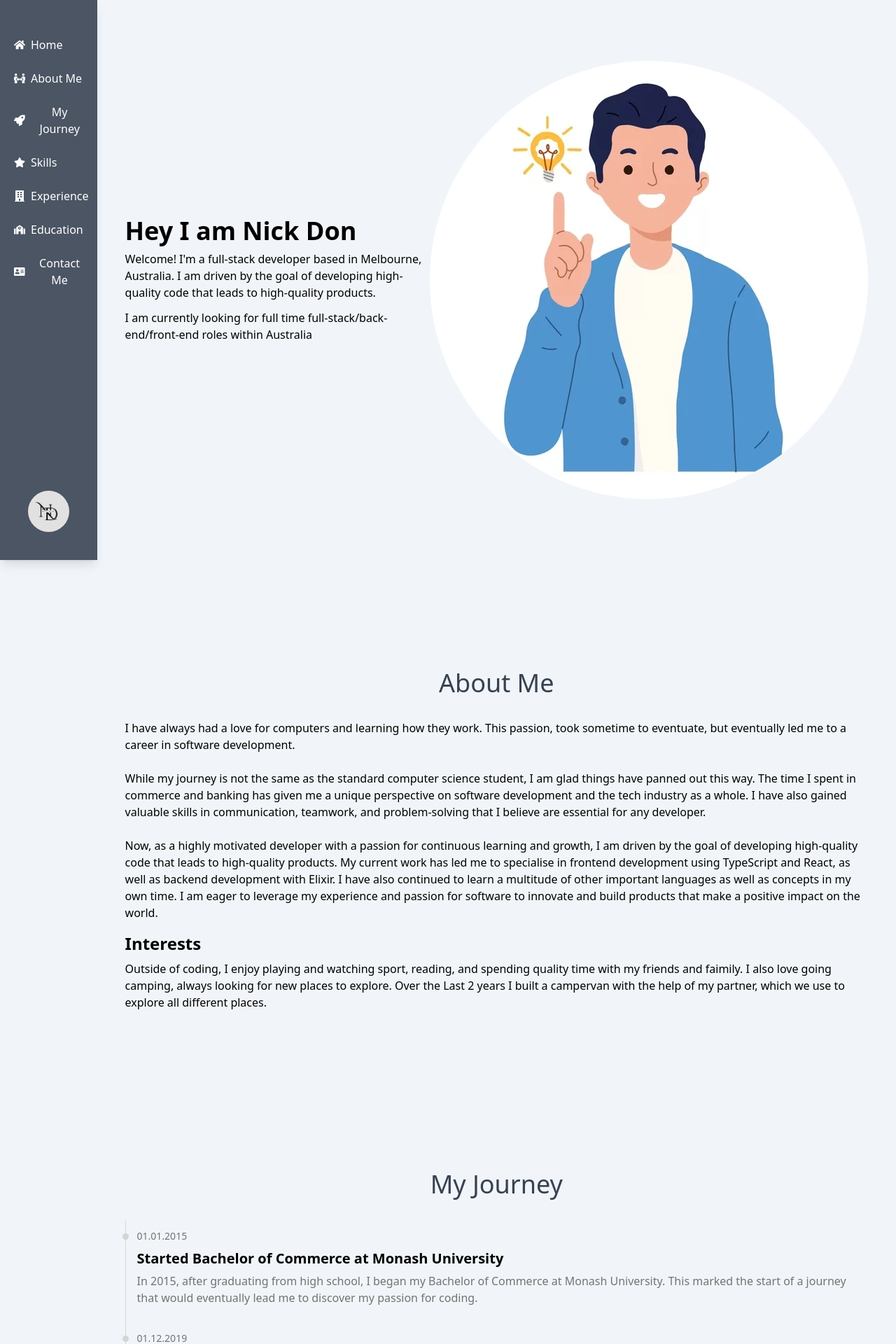
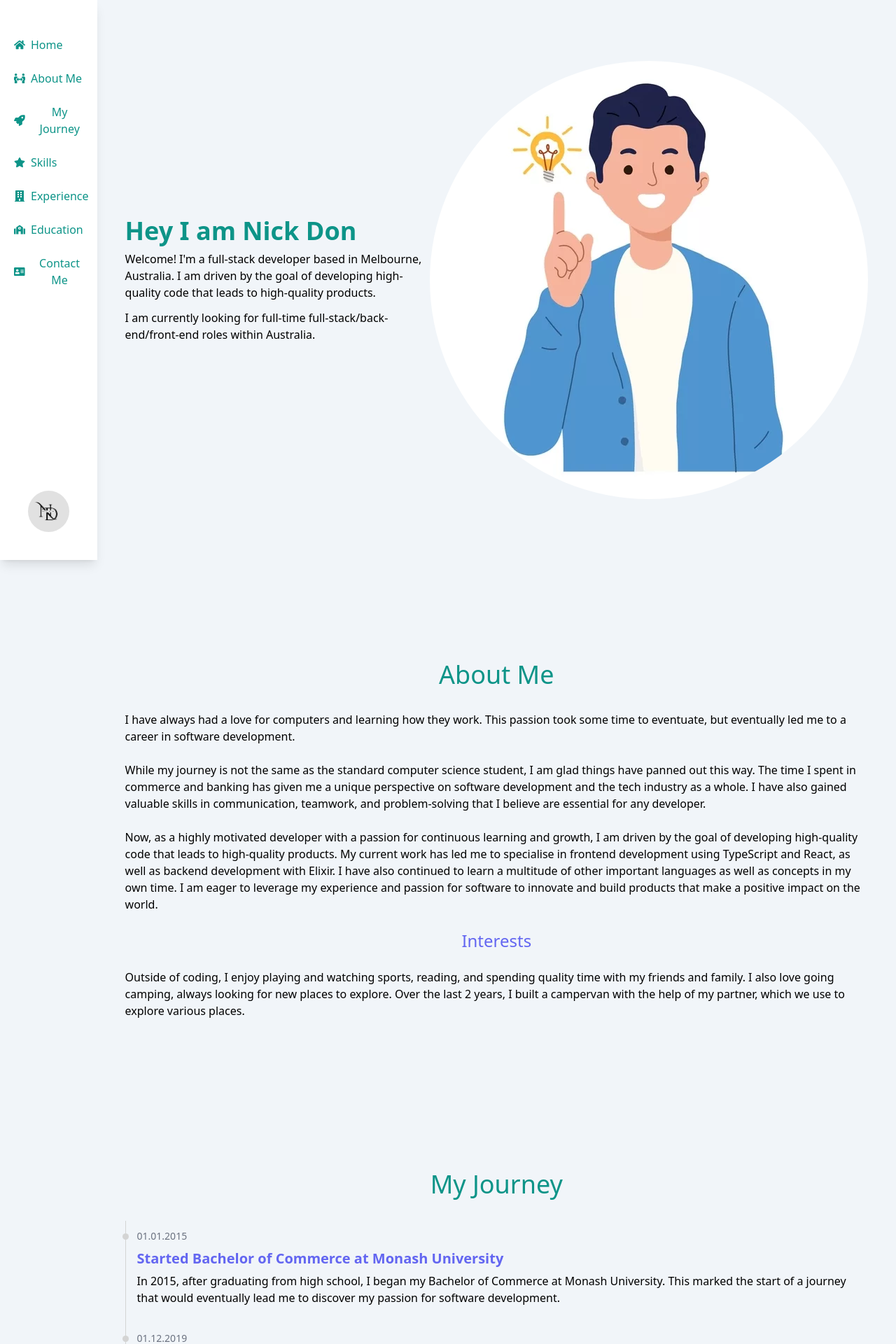
Before and after one commit to ndon97/personalWebsite, a React (Vite) app: page / in a window 1280 px wide. Shown: the top 1920 px of the page at 70% size. Built offline with nearby package versions, Linux system fonts and the light colour scheme.

Commit message:
styling updates

```diff
--- a/src/HomePage/About/About.tsx
+++ b/src/HomePage/About/About.tsx
@@ -1,35 +1,41 @@
 export default function About() {
   return (
     <div className="flex h-screen w-full items-center justify-center pl-10 pr-10">
+      <div className="flex">
         <div className="m-auto">
-        <h1 className="mb-8 text-center text-4xl font-medium text-gray-700">About Me</h1>
+          <h1 className="mb-8 text-center text-4xl font-medium text-teal-600">About Me</h1>
           <p className="mr-2">
-          I have always had a love for computers and learning how they work. This passion, took
-          sometime to eventuate, but eventually led me to a career in software development.
+            I have always had a love for computers and learning how they work. This passion took
+            some time to eventuate, but eventually led me to a career in software development.
           </p>
           <p className="mt-6">
             While my journey is not the same as the standard computer science student, I am glad
             things have panned out this way. The time I spent in commerce and banking has given me a
             unique perspective on software development and the tech industry as a whole. I have also
-          gained valuable skills in communication, teamwork, and problem-solving that I believe are
-          essential for any developer.
+            gained valuable skills in communication, teamwork, and problem-solving that I believe
+            are essential for any developer.
           </p>
           <p className="mt-6">
-          Now, as a highly motivated developer with a passion for continuous learning and growth, I
-          am driven by the goal of developing high-quality code that leads to high-quality products.
-          My current work has led me to specialise in frontend development using TypeScript and
-          React, as well as backend development with Elixir. I have also continued to learn a
-          multitude of other important languages as well as concepts in my own time. I am eager to
-          leverage my experience and passion for software to innovate and build products that make a
-          positive impact on the world.
+            Now, as a highly motivated developer with a passion for continuous learning and growth,
+            I am driven by the goal of developing high-quality code that leads to high-quality
+            products. My current work has led me to specialise in frontend development using
+            TypeScript and React, as well as backend development with Elixir. I have also continued
+            to learn a multitude of other important languages as well as concepts in my own time. I
+            am eager to leverage my experience and passion for software to innovate and build
+            products that make a positive impact on the world.
           </p>
-        <h2 className="mb-2 pt-4 text-2xl font-bold">Interests</h2>
-        <p className="">
-          Outside of coding, I enjoy playing and watching sport, reading, and spending quality time
-          with my friends and faimily. I also love going camping, always looking for new places to
-          explore. Over the Last 2 years I built a campervan with the help of my partner, which we
-          use to explore all different places.
+          <div className="mt-6 flex items-center">
+            <div>
+              <h2 className="mb-6 text-center text-2xl font-medium text-indigo-500">Interests</h2>
+              <p>
+                Outside of coding, I enjoy playing and watching sports, reading, and spending
+                quality time with my friends and family. I also love going camping, always looking
+                for new places to explore. Over the last 2 years, I built a campervan with the help
+                of my partner, which we use to explore various places.
               </p>
+            </div>
+          </div>
+        </div>
       </div>
     </div>
   );
--- a/src/HomePage/ContactMe/ContactMe.tsx
+++ b/src/HomePage/ContactMe/ContactMe.tsx
@@ -4,7 +4,7 @@ import { FaMobileAlt, FaEnvelope, FaGithub, FaLinkedin } from 'react-icons/fa';
 export default function ContactMe() {
   return (
     <div className="flex flex-col items-center bg-white p-10 pt-0">
-      <h1 className="pb-6 pt-4 text-center text-2xl font-medium text-gray-700">Contact</h1>
+      <h1 className="pb-6 pt-4 text-center text-2xl font-medium text-teal-600">Contact</h1>
       <footer className="flex w-full justify-around">
         <ContactMeCard
           title="Mobile"
@@ -23,7 +23,7 @@ export default function ContactMe() {
           icon={<FaGithub size={30} />}
         />
         <ContactMeCard
-          title="Linkedln"
+          title="LinkedIn"
           link="https://www.linkedin.com/in/nick-don/"
           icon={<FaLinkedin size={30} className="text-blue-800" />}
         />
--- a/src/HomePage/Education/Education.tsx
+++ b/src/HomePage/Education/Education.tsx
@@ -3,14 +3,19 @@ export default function Education() {
   return (
     <div className="flex h-screen w-full flex-col items-center p-10">
       <div className="m-auto">
-        <h1 className="mb-2 text-center text-4xl font-medium text-gray-700">Education</h1>
+        <h1 className="mb-2 text-center text-4xl font-medium text-teal-600">Education</h1>
         <ol>
-          <EducationTab title="Le Wagon" description="Diploma of Web Development" />
+          <EducationTab
+            title="Le Wagon"
+            degree="Diploma of Web Development"
+            description="During my Web Development Diploma at Le Wagon, I learned the fundamental principles of web development. I gained hands-on experience in building responsive and user-friendly websites, refined my problem-solving skills, and developed best practices for writing clean and efficient code. This education provided me with a strong foundation to tackle real-world web development challenges."
+          />
           <EducationTab
             title="Monash University"
-            description="Bachelor Of Commerce -  Major in Economics"
+            degree="Bachelor Of Commerce -  Major in Economics"
+            description="During my Bachelor of Commerce degree with a major in Economics at Monash University, I developed a strong analytical mindset and a deep understanding of market dynamics and financial principles. This background has been invaluable in my web development career, as it enhances my ability to create data-driven applications and understand user needs from a business perspective. The skills I acquired in critical thinking, quantitative analysis, and problem-solving have directly contributed to my ability to develop effective, user-centric web solutions."
           />
-          <EducationTab title="Salesian College" description="VCE" />
+          <EducationTab title="Salesian College" degree="VCE" />
         </ol>
       </div>
     </div>
--- a/src/HomePage/Education/EducationTab.tsx
+++ b/src/HomePage/Education/EducationTab.tsx
@@ -1,15 +1,17 @@
 type EducationTabProps = {
   title: string;
-  description: string;
+  degree: string;
+  description?: string;
 };
 
-export default function EducationTab({ title, description }: EducationTabProps) {
+export default function EducationTab({ title, degree, description }: EducationTabProps) {
   return (
     <div>
       <h2 className="mb-3 mt-6 font-medium uppercase text-indigo-500">{title}</h2>
-      <ul className="list-inside list-disc text-gray-500 dark:text-gray-400">
-        <li className="mb-3 text-sm font-light text-gray-500">{description}</li>
+      <ul className="list-inside list-disc text-gray-500">
+        <li className="text-s mb-3">{degree}</li>
       </ul>
+      <p className="text-sm">{description}</p>
     </div>
   );
 }
--- a/src/HomePage/Experience/Experience.tsx
+++ b/src/HomePage/Experience/Experience.tsx
@@ -4,14 +4,16 @@ export default function Experience() {
   return (
     <div className="flex h-screen w-full flex-col pl-10 pr-10">
       <div className="m-auto">
-        <h1 className="mb-8 text-center text-4xl font-medium text-gray-700">Expereince</h1>
+        <h1 className="mb-8 text-center text-4xl font-medium text-teal-600">Experience</h1>
         <ExperienceTab
           title="Xplor Technologies"
-          description={[
+          role="Software Engineer"
+          description="Xplor Technologies is the first global platform integrating Saas, Payments and Growth Technologies. They offer software solutions in fast-growing “everyday life” verticals: Childcare & Education, Fitness & Wellbeing, Field Services and Personal Services - and a global, cloud-based payment processing platform."
+          points={[
             'Led the frontend development of a comprehensive website redesign project.',
             'Worked on major Typescript/React features that significantly enhanced UI/UX, increasing customer satisfaction scores by over 15%',
             'Enhanced the Elixir backend API by adding new endpoints.',
-            'Optimised existing graphQL queries for better performance, eliminating large amount of customer complaints.',
+            'Optimized existing GraphQL queries for better performance, eliminating a large number of customer complaints.',
             'Collaborated closely with product and design teams to develop an innovative, user-friendly product that meets customer needs.',
             'Identified, addressed, and resolved a range of bugs to improve overall website performance and stability.',
             ' Initiated and implemented learning opportunities for junior team members, including lunch and learn sessions and team-based PR reviews.',
@@ -21,7 +23,9 @@ export default function Experience() {
         />
         <ExperienceTab
           title="Commonwealth Bank"
-          description={[
+          role="Customer Service Representative"
+          description="Commonwealth Bank is Australia's leading provider of integrated financial services including retail banking, premium banking, business banking, institutional banking, funds management, superannuation, insurance, investment and sharebroking products and services."
+          points={[
             'Engaged with a diverse range of customers to understand their needs, delivering innovative solutions to address various issues.',
             'Consistently surpassed KPI targets for customer satisfaction and problem resolution, enhancing overall client experience.',
             'Assumed leadership roles in training new agents, ensuring a comprehensive and successful onboarding process.',
--- a/src/HomePage/Experience/ExperienceTab.tsx
+++ b/src/HomePage/Experience/ExperienceTab.tsx
@@ -1,16 +1,20 @@
 type ExperienceTabProps = {
   title: string;
-  description: string[];
+  role: string;
+  description: string;
+  points: string[];
 };
 
-export default function ExperienceTab({ title, description }: ExperienceTabProps) {
+export default function ExperienceTab({ title, role, description, points }: ExperienceTabProps) {
   return (
     <div>
       <h2 className="mb-3 mt-6 font-medium uppercase text-indigo-500">{title}</h2>
-      <ul className="list-inside list-disc text-gray-500 dark:text-gray-400">
-        {description.map((desc) => (
-          <li key={desc} className="mb-3 text-sm font-light text-gray-500">
-            {desc}
+      <h3 className="text-s mb-3 text-gray-500">{role}</h3>
+      <h4 className="mb-4 text-sm italic">{description}</h4>
+      <ul className="list-inside list-disc">
+        {points.map((point) => (
+          <li key={point} className="text-s mb-3">
+            {point}
           </li>
         ))}
       </ul>
--- a/src/HomePage/HeroBanner/HeroBanner.tsx
+++ b/src/HomePage/HeroBanner/HeroBanner.tsx
@@ -2,13 +2,13 @@ export default function HeroBanner() {
   return (
     <div className="flex h-screen w-full items-center justify-center pl-10 pr-10">
       <div>
-        <h1 className="mb-2 text-4xl font-bold">Hey I am Nick Don</h1>
+        <h1 className="mb-2 text-4xl font-bold text-teal-600">Hey I am Nick Don</h1>
         <p className="mr-2">
           Welcome! I'm a full-stack developer based in Melbourne, Australia. I am driven by the goal
           of developing high-quality code that leads to high-quality products.
         </p>
         <p className="mt-3">
-          I am currently looking for full time full-stack/back-end/front-end roles within Australia
+          I am currently looking for full-time full-stack/back-end/front-end roles within Australia.
         </p>
       </div>
       <img className="rounded-full" src="/assets/profile.webp" alt="Nick Don" />
--- a/src/HomePage/MyJourney/MyJourney.tsx
+++ b/src/HomePage/MyJourney/MyJourney.tsx
@@ -2,7 +2,7 @@ import Timeline from './Timeline/TimeLine';
 export default function MyJourney() {
   return (
     <div className="flex h-screen w-full flex-col justify-center pl-10 pr-10">
-      <h1 className="mb-8 text-center text-4xl font-medium text-gray-700">My Journey</h1>
+      <h1 className="mb-8 text-center text-4xl font-medium text-teal-600">My Journey</h1>
       <Timeline />
     </div>
   );
--- a/src/HomePage/MyJourney/Timeline/TimeLine.tsx
+++ b/src/HomePage/MyJourney/Timeline/TimeLine.tsx
@@ -6,7 +6,7 @@ export default function Timeline() {
       <TimelineItem
         date={'01.01.2015'}
         title="Started Bachelor of Commerce at Monash University"
-        description="In 2015, after graduating from high school, I began my Bachelor of Commerce at Monash University. This marked the start of a journey that would eventually lead me to discover my passion for coding."
+        description="In 2015, after graduating from high school, I began my Bachelor of Commerce at Monash University. This marked the start of a journey that would eventually lead me to discover my passion for software development."
       />
 
       <TimelineItem
--- a/src/HomePage/MyJourney/Timeline/TimelineItem.tsx
+++ b/src/HomePage/MyJourney/Timeline/TimelineItem.tsx
@@ -9,11 +9,11 @@ export default function TimelineItem({ date, title, description }: TimelineItemP
     <li>
       <div className="flex-start flex items-center pt-3">
         <div className="-ms-[5px] me-3 h-[9px] w-[9px] rounded-full bg-neutral-300 dark:bg-neutral-500"></div>
-        <p className="text-sm text-neutral-500">{date}</p>
+        <p className="text-sm text-gray-500">{date}</p>
       </div>
       <div className="mb-6 ms-4 mt-2">
-        <h4 className="mb-1.5 text-xl font-semibold">{title}</h4>
-        <p className="mb-3 text-neutral-500">{description}</p>
+        <h4 className="mb-1.5 text-xl font-semibold text-indigo-500">{title}</h4>
+        <p className="mb-3">{description}</p>
       </div>
     </li>
   );
--- a/src/HomePage/Sidebar/Sidebar.tsx
+++ b/src/HomePage/Sidebar/Sidebar.tsx
@@ -25,7 +25,7 @@ type SideBarProps = {
 
 export default function SideBar({ scrollToSection, sections }: SideBarProps) {
   return (
-    <div className="sticky left-0 top-0 flex h-screen w-2/6 flex-col bg-gray-600 text-white shadow-lg">
+    <div className="sticky left-0 top-0 flex h-screen w-2/6 flex-col bg-white text-teal-600 shadow-lg">
       <div className="ml-2 mt-10 flex flex-col">
         <SidebarItem
           title="Home"
--- a/src/HomePage/Skills/Skills.tsx
+++ b/src/HomePage/Skills/Skills.tsx
@@ -6,12 +6,12 @@ export default function Skills() {
   return (
     <div className="flex h-screen w-full flex-col">
       <div className="mb-auto mt-auto">
-        <h1 className="mb-5 mt-6 text-center text-4xl font-medium text-gray-700">Skills</h1>
+        <h1 className="mb-5 mt-6 text-center text-4xl font-medium text-teal-600">Skills</h1>
         <div className="flex justify-evenly">
           <SkillsCard
             icon={<FaLanguage />}
             title="Languages"
-            description="Javascript, Typescript, Elixir, Ruby, Go"
+            description="JavaScript, TypeScript, Elixir, Ruby, Go"
           />
           <SkillsCard
             icon={<FaMicrochip />}
```
Lines whose indentation alone changed are shown as unchanged.
